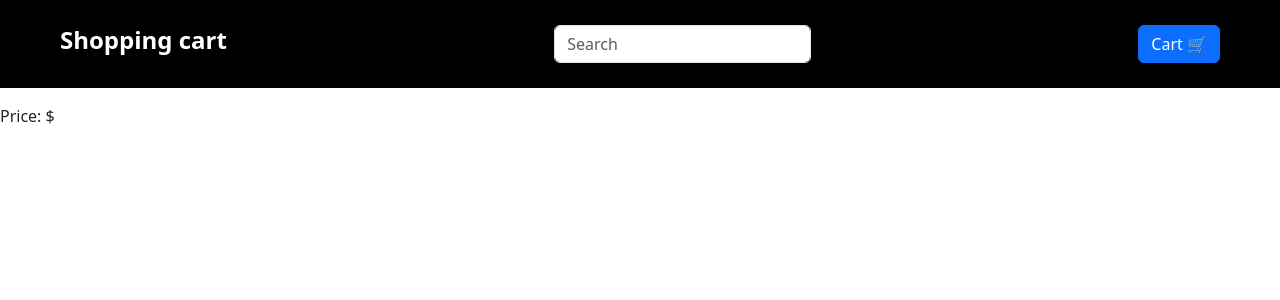
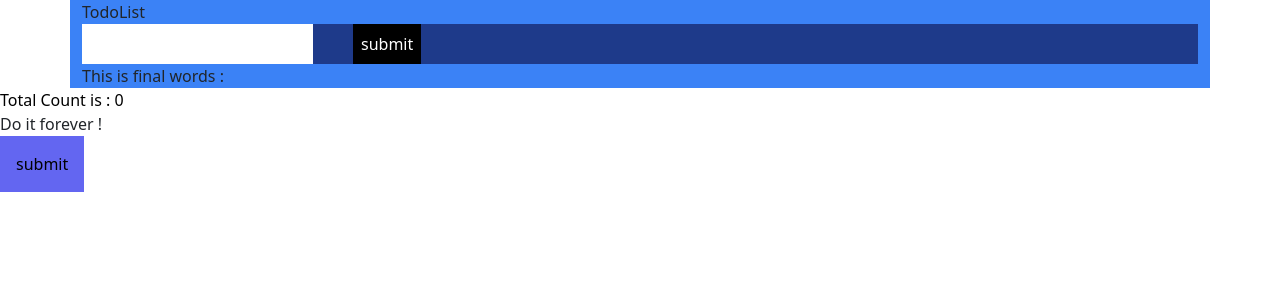
Before and after one commit to richedperson1/interviewFeaturesMakers, a React (Vite) app: page / in a window 1280 px wide. Shown: the top 300 px of the page. Built offline with nearby package versions, Linux system fonts and the light colour scheme; no server answers.

Commit message:
adding context api

```diff
--- /dev/null
+++ b/src/app.jsx
@@ -0,0 +1,19 @@
+import Effecting from './useEffecting/main';
+import UserContextProviderFun from './context/userContextProvider';
+import TodoList from './todoList/app';
+const App = () => {
+
+    // const { user } = useContext(UserContext)
+
+    return (
+        <>
+            <UserContextProviderFun>
+                <TodoList />
+                <Effecting />
+
+            </UserContextProviderFun>
+        </>
+    )
+}
+
+export default App;
--- /dev/null
+++ b/src/context/userContext.js
@@ -0,0 +1,4 @@
+import React from "react";
+const UserContext = React.createContext();
+
+export default UserContext;
--- /dev/null
+++ b/src/context/userContextProvider.jsx
@@ -0,0 +1,17 @@
+
+import { useState } from "react";
+import UserContext from "./userContext";
+
+const UserContextProviderFun = ({ children }) => {
+    const [user, setUser] = useState(null)
+    return (
+        <>
+            <UserContext.Provider value={{ user, setUser }}>
+                {children}
+            </UserContext.Provider>
+        </>
+    )
+
+}
+
+export default UserContextProviderFun;
--- a/src/main.jsx
+++ b/src/main.jsx
@@ -4,9 +4,10 @@ import 'bootstrap/dist/css/bootstrap.min.css';
 // import App from './featureTailwindCSS/app'
 // import GridLayout from "./gridButtonToggle/app"
 // import TodoList from './todoList/app'
-import MainApp4Carts from './add2carts/app';
+// import MainApp4Carts from './add2carts/app';
+import App from './app';
 ReactDOM.createRoot(document.getElementById('root')).render(
   <React.StrictMode>
-    <MainApp4Carts />
+    <App />
   </React.StrictMode>,
 )
--- a/src/todoList/app.jsx
+++ b/src/todoList/app.jsx
@@ -1,10 +1,13 @@
-import { useState } from 'react'
+import { useContext, useState } from 'react'
+import UserContext from '../context/userContext'
 
 const TodoList = () => {
     const [todo, setTodo] = useState([])
     const [inputText, setInputText] = useState("")
+    const { user } = useContext(UserContext)
     return (
         <>
+
             <div className="container bg-blue-500">
                 <div>TodoList</div>
 
@@ -21,6 +24,9 @@ const TodoList = () => {
                         return (<div className='text-white' key={`val-${ind}`}>{val}</div>)
                     })}
                 </div>
+                <main className="domain">
+                    This is final words : {user}
+                </main>
             </div >
         </>
     )
--- /dev/null
+++ b/src/useEffecting/main.jsx
@@ -0,0 +1,42 @@
+
+import { useEffect, useState, useContext } from 'react'
+import UserContext from '../context/userContext'
+
+const Effecting = () => {
+    const [count, setCount] = useState(0)
+    const [final, setFinal] = useState("I'm coder")
+    const { setUser } = useContext(UserContext)
+
+    //
+    // useEffect(() => {
+    //     console.log("Final words");
+    //     setFinal("Do it forever !");
+
+    //     // Move the condition that updates the context outside the rendering phase
+    //     if (count >= 5) {
+    //         setUser(`pach pati mil gai please check ${count - 4}`);
+    //     }
+    // }, [count, setUser]);
+
+    useEffect(() => {
+        console.log("Final words")
+        setFinal("Do it forever !")
+    }, [])
+
+    useEffect(() => {
+        console.log("This is setUser : ", setUser)
+        if (count >= 5) {
+            setUser(`pach pati mil gai please check ${count - 5}`)
+        }
+    }, [count, setUser])
+
+    return (
+        <>
+            <div className="input-val text-black text-bold ">Total Count is : {count}</div>
+            <div className="heading">{final}</div>
+            <input type="submit" value="submit" onClick={() => setCount(count + 1)} className='text-black p-3 bg-indigo-500 ' />
+        </>
+    )
+}
+
+export default Effecting
```
